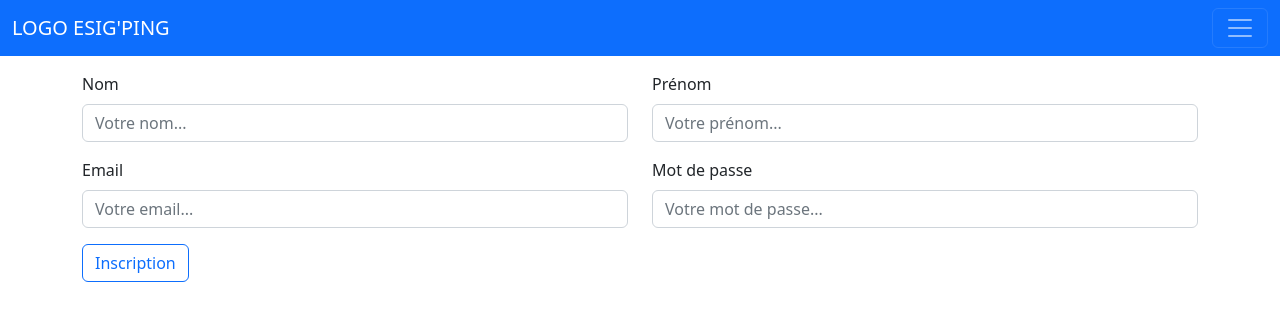
After one commit to Yukloe/HTMLPHPCSS_schoolWebsite, a PHP site: page /inscription.php in a window 1280 px wide. The commit adds this page. Shown: the top 321 px of the page. Run offline with PHP 8.4, Linux system fonts and the light colour scheme.

Commit message:
Nouvelles pages et update

```diff
--- /dev/null
+++ b/inscription.php
@@ -0,0 +1,37 @@
+<?php
+  $titre = "Page d'inscription";
+  include('header.inc.php')
+?>
+<?php
+  include('nav.inc.php')
+?>
+
+
+<form  method="POST" action="tt_inscription.php">
+  <div class="container">
+    <div class="row my-3">
+      <div class="col-md-6">
+        <label for="nom" class="form-label">Nom</label>
+        <input type="text" class="form-control " id="nom" name="nom" placeholder="Votre nom..." required>
+      </div>
+      <div class="col-md-6">
+        <label for="prenom" class="form-label">Prénom</label>
+        <input type="text" class="form-control " id="prenom" name="prenom" placeholder="Votre prénom..." required>
+      </div>
+    </div>
+    <div class="row">
+      <div class="col-md-6">
+        <label for="email" class="form-label">Email</label>
+        <input type="email" class="form-control " id="email" name="email" placeholder="Votre email..." required>
+      </div>
+      <div class="col-md-6">
+        <label for="password" class="form-label">Mot de passe</label>
+        <input type="password" class="form-control " id="password" name="password" placeholder="Votre mot de passe..." required>
+      </div>
+    </div>
+    <div class="row my-3">
+      <div class="d-grid gap-2 d-md-block"><button class="btn btn-outline-primary" type="submit">Inscription</button></div>
+    </div>
+  </div>
+
+</form>
--- a/nav.inc.php
+++ b/nav.inc.php
@@ -1,11 +1,10 @@
 <nav class="navbar navbar-dark bg-primary">
         <div class="container-fluid">
-          <a class="navbar-brand" href="#">LOGO ESIG'PING</a>
+          <a class="navbar-brand" href="index.php">LOGO ESIG'PING</a>
           <button class="navbar-toggler" type="button" data-bs-toggle="collapse" data-bs-target="#navbarSupportedContent" aria-controls="navbarSupportedContent" aria-expanded="false" aria-label="Toggle navigation">
             <span class="navbar-toggler-icon"></span>
           </button>
           <div class="collapse navbar-collapse" id="navbarSupportedContent">
-
 
             <ul class="navbar-nav me-auto mb-2 mb-lg-0">
               <li class="nav-item">
@@ -18,6 +17,14 @@
                 <a class="nav-link active" aria-current="page" href="projects.php">Liste des projets</a>
               </li>
             </ul>
+            <ul class="navbar-nav">
+              <li class="nav-item">
+                <a class="nav-link" aria-current="page" href="inscription.php">Inscription</a>
+              </li>
+              <li class="nav-item">
+                <a class="nav-link" aria-current="page" href="connexion.php">Connexion</a>
+              </li>
+            </ul>
 
             <form class="d-flex">
               <a href="https://esigelec.fr/fr">
--- a/projects.php
+++ b/projects.php
@@ -1,5 +1,5 @@
 <?php
-  $titre = "Header";
+  $titre = "Page de projets";
   include('header.inc.php')
 ?>
 <?php
```
Also changed, not shown: account.php (+10 -1 lines), connexion.php (added, +26 -0 lines), tt_inscription.php (added, +40 -0 lines).
